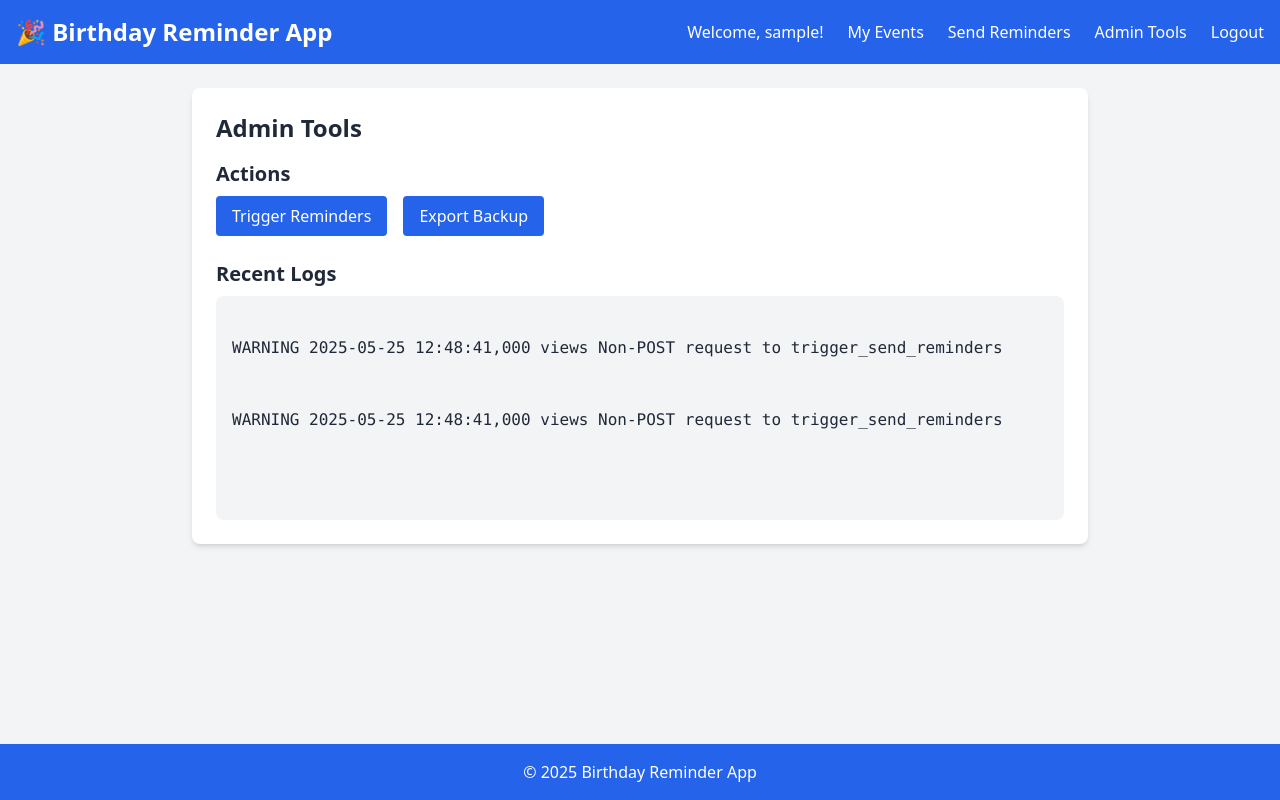
After one commit to Harshit-code-tech/Reminder, a Django app: page /admin-tools/ in a window 1280 px wide. The commit adds this page. Run offline with Django 5.2, Linux system fonts and the light colour scheme; the visitor is signed in with stand-in values (Sample User, id 1); some libraries are stand-ins or nearby versions.

Commit message:
phase4 complete_with health check and admin_tools...

```diff
--- a/core/urls.py
+++ b/core/urls.py
@@ -1,10 +1,13 @@
 from django.contrib import admin
 from django.urls import path, include
 from django.shortcuts import redirect
-from .views import home
+
+from . import views
 urlpatterns = [
     path('admin/', admin.site.urls),
     path('reminders/', include('reminders.urls')),
     path('users/', include('users.urls')),
-    path('', home, name='home'),
+    path('', views.home, name='home'),
+    path('health/', views.health_check, name='health_check'),
+    path('admin-tools/', views.admin_tools, name='admin_tools'),
 ]
--- a/core/views.py
+++ b/core/views.py
@@ -1,7 +1,103 @@
-from django.shortcuts import redirect, render
-from django.contrib.auth.decorators import login_required
+import logging
+import requests
+from django.http import JsonResponse, HttpResponse
+from django.shortcuts import render, redirect
+from django.contrib.auth.decorators import login_required, user_passes_test
+from django.views.decorators.csrf import csrf_protect
+from django_ratelimit.decorators import ratelimit
+from django.contrib import messages
+from reminders.models import Event
+from reminders.utils import send_upcoming_reminders
+from django.conf import settings
+from django.contrib.auth import get_user_model
+from pathlib import Path
+import json
+import os
+from django.utils import timezone
+
+logger = logging.getLogger('app_logger')
+User = get_user_model()
 
 def home(request):
     if request.user.is_authenticated:
         return redirect('event_list')
     return render(request, 'home.html')
+
+@ratelimit(key='ip', rate='100/h', block=True)
+def health_check(request):
+    checks = {}
+    status_code = 200
+
+    # Database check
+    try:
+        Event.objects.count()
+        checks['database'] = 'ok'
+    except Exception as e:
+        logger.error(f"Database health check failed: {str(e)}")
+        checks['database'] = f'failed: {str(e)}'
+        status_code = 500
+
+    # MailerSend check
+    try:
+        response = requests.get(
+            'https://api.mailersend.com/v1/domains',
+            headers={'Authorization': f'Bearer {settings.MAILERSEND_API_KEY}'},
+            timeout=5
+        )
+        response.raise_for_status()
+        checks['mailersend'] = 'ok'
+    except Exception as e:
+        logger.error(f"MailerSend health check failed: {str(e)}")
+        checks['mailersend'] = f'failed: {str(e)}'
+        status_code = 500
+
+    # Supabase (same as database)
+    checks['supabase'] = checks['database']
+
+    return JsonResponse({
+        'status': 'healthy' if status_code == 200 else 'unhealthy',
+        'checks': checks
+    }, status=status_code)
+
+def is_superuser(user):
+    return user.is_superuser
+
+@login_required
+@user_passes_test(is_superuser)
+@csrf_protect
+def admin_tools(request):
+    if request.method == 'POST':
+        action = request.POST.get('action')
+        if action == 'trigger_reminders':
+            try:
+                result = send_upcoming_reminders()
+                messages.success(request, f"Sent {result['sent_count']} of {result['total_events']} reminders")
+                logger.info("Manual reminder trigger successful")
+            except Exception as e:
+                messages.error(request, f"Reminder trigger failed: {str(e)}")
+                logger.error(f"Manual reminder trigger failed: {str(e)}")
+        elif action == 'export_backup':
+            try:
+                output_dir = Path('backups')
+                output_dir.mkdir(exist_ok=True)
+                output_file = output_dir / f'backup_{timezone.now().strftime("%Y%m%d_%H%M%S")}.json'
+                users = User.objects.all().values('id', 'username', 'email', 'is_active', 'is_verified')
+                events = Event.objects.all().values('id', 'user_id', 'name', 'event_type', 'date', 'remind_days_before', 'message', 'created_at', 'notified')
+                data = {'users': list(users), 'events': list(events)}
+                with open(output_file, 'w') as f:
+                    json.dump(data, f, indent=2, default=str)
+                messages.success(request, f"Backup exported to {output_file}")
+                logger.info(f"Manual backup exported to {output_file}")
+            except Exception as e:
+                messages.error(request, f"Backup failed: {str(e)}")
+                logger.error(f"Manual backup failed: {str(e)}")
+
+    log_file = 'logs/app.log'
+    logs = []
+    try:
+        with open(log_file, 'r') as f:
+            logs = f.readlines()[-50:]
+    except FileNotFoundError:
+        logs = ["Log file not found"]
+
+    return render(request, 'admin_tools.html', {'logs': logs})
--- /dev/null
+++ b/templates/admin_tools.html
@@ -0,0 +1,28 @@
+{% extends 'base.html' %}
+{% block title %}Admin Tools - Birthday Reminder{% endblock %}
+{% block content %}
+  <div class="bg-white shadow-md rounded-lg p-6 max-w-4xl mx-auto">
+    <h1 class="text-2xl font-bold mb-4">Admin Tools</h1>
+    {% if messages %}
+      {% for message in messages %}
+        <div class="p-4 mb-4 rounded {% if message.tags == 'success' %}bg-green-100 text-green-800{% else %}bg-red-100 text-red-800{% endif %}">
+          {{ message }}
+        </div>
+      {% endfor %}
+    {% endif %}
+    <h2 class="text-xl font-semibold mb-2">Actions</h2>
+    <form method="post" class="mb-6">
+      {% csrf_token %}
+      <div class="flex gap-4">
+        <button type="submit" name="action" value="trigger_reminders" class="bg-blue-600 text-white px-4 py-2 rounded hover:bg-blue-700">Trigger Reminders</button>
+        <button type="submit" name="action" value="export_backup" class="bg-blue-600 text-white px-4 py-2 rounded hover:bg-blue-700">Export Backup</button>
+      </div>
+    </form>
+    <h2 class="text-xl font-semibold mb-2">Recent Logs</h2>
+    <pre class="bg-gray-100 p-4 rounded-lg overflow-auto max-h-96">
+{% for log in logs %}
+{{ log }}
+{% endfor %}
+    </pre>
+  </div>
+{% endblock %}
--- a/templates/base.html
+++ b/templates/base.html
@@ -44,6 +44,13 @@
                         <li class="text-sm md:text-base">Welcome, {{ user.username }}!</li>
                         <li><a href="{% url 'event_list' %}" class="hover:underline focus:outline-none focus:ring-2 focus:ring-white" aria-label="View your events">My Events</a></li>
                         <li><a href="{% url 'send_daily_reminders' %}" class="hover:underline focus:outline-none focus:ring-2 focus:ring-white" aria-label="Send reminders">Send Reminders</a></li>
+                        {% if user.is_superuser %}
+                            <li>
+                                <a href="{% url 'admin_tools' %}" class="hover:underline focus:outline-none focus:ring-2 focus:ring-white" aria-label="Admin tools">
+                                    Admin Tools
+                                </a>
+                            </li>
+                        {% endif %}
                         <li>
                             <form action="{% url 'logout' %}" method="post" class="inline">
                                 {% csrf_token %}
```
Also changed, not shown: .github/workflows/health-check.yml (added).
